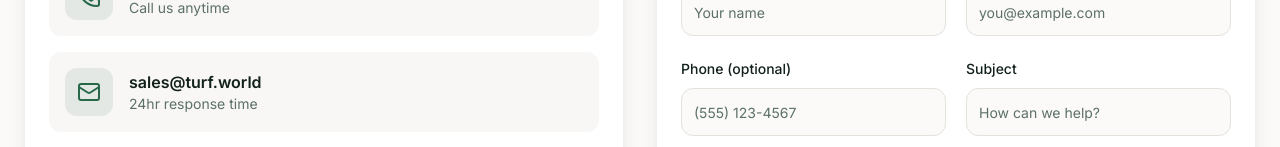
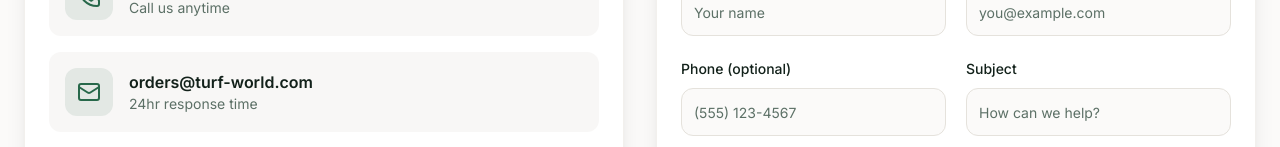
Before and after one commit to tdmgmrkt-arch/turf-world-next, a Next.js app in the folder apps/storefront/: page /contact in a window 1280 px wide. Shown: the part 805-952 px from the top of the page. Built offline with nearby package versions, Linux system fonts and the light colour scheme; no server answers; what @medusajs/js-sdk would draw is missing.

Commit message:
update email address on contact page

```diff
--- a/apps/storefront/app/contact/page.tsx
+++ b/apps/storefront/app/contact/page.tsx
@@ -175,7 +175,7 @@ export default function ContactPage() {
                     </a>
 
                     <a
-                      href="mailto:sales@turf.world"
+                      href="mailto:orders@turf-world.com"
                       className="flex items-center gap-3 sm:gap-4 p-3 sm:p-4 rounded-xl bg-muted/50 hover:bg-muted transition-colors group"
                     >
                       <div className="w-10 h-10 sm:w-12 sm:h-12 rounded-xl bg-primary/10 flex items-center justify-center flex-shrink-0">
@@ -183,7 +183,7 @@ export default function ContactPage() {
                       </div>
                       <div>
                         <p className="font-semibold text-sm sm:text-base group-hover:text-primary transition-colors">
-                          sales@turf.world
+                          orders@turf-world.com
                         </p>
                         <p className="text-xs sm:text-sm text-muted-foreground">24hr response time</p>
                       </div>
```
